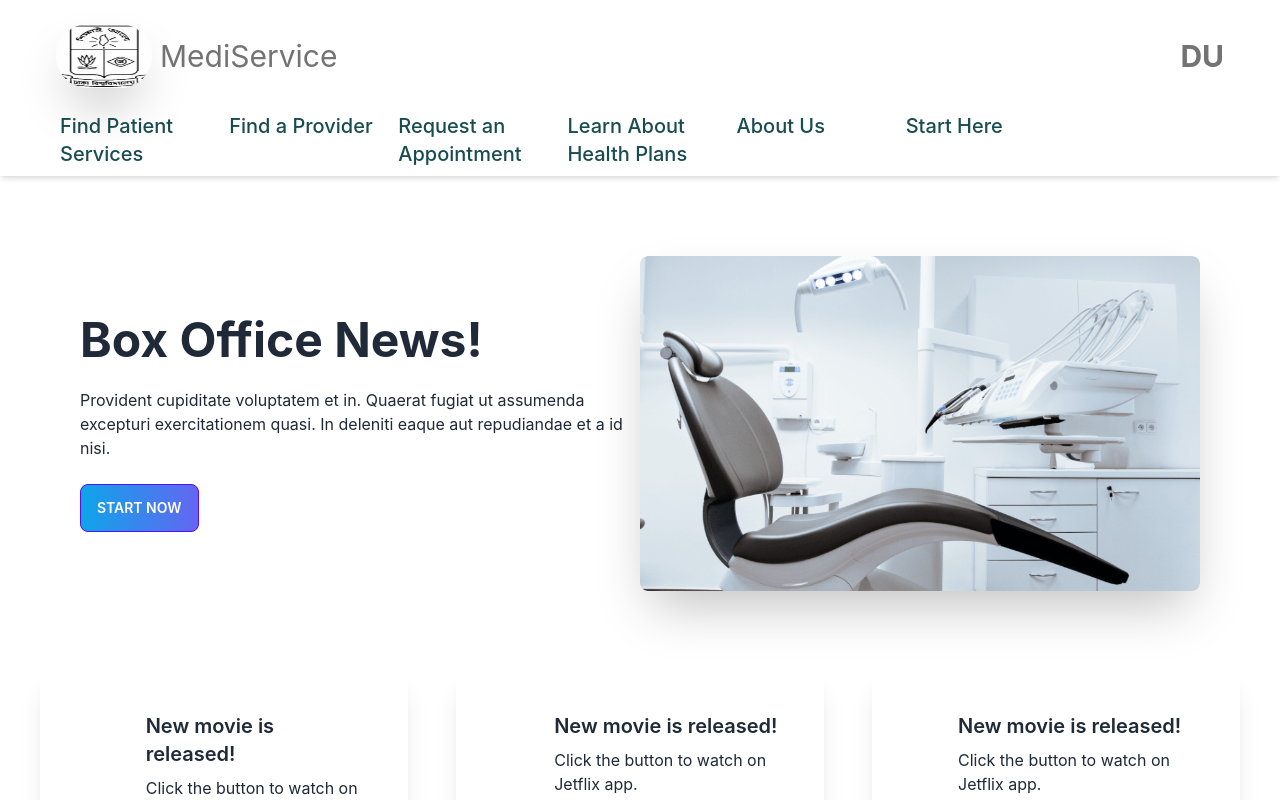
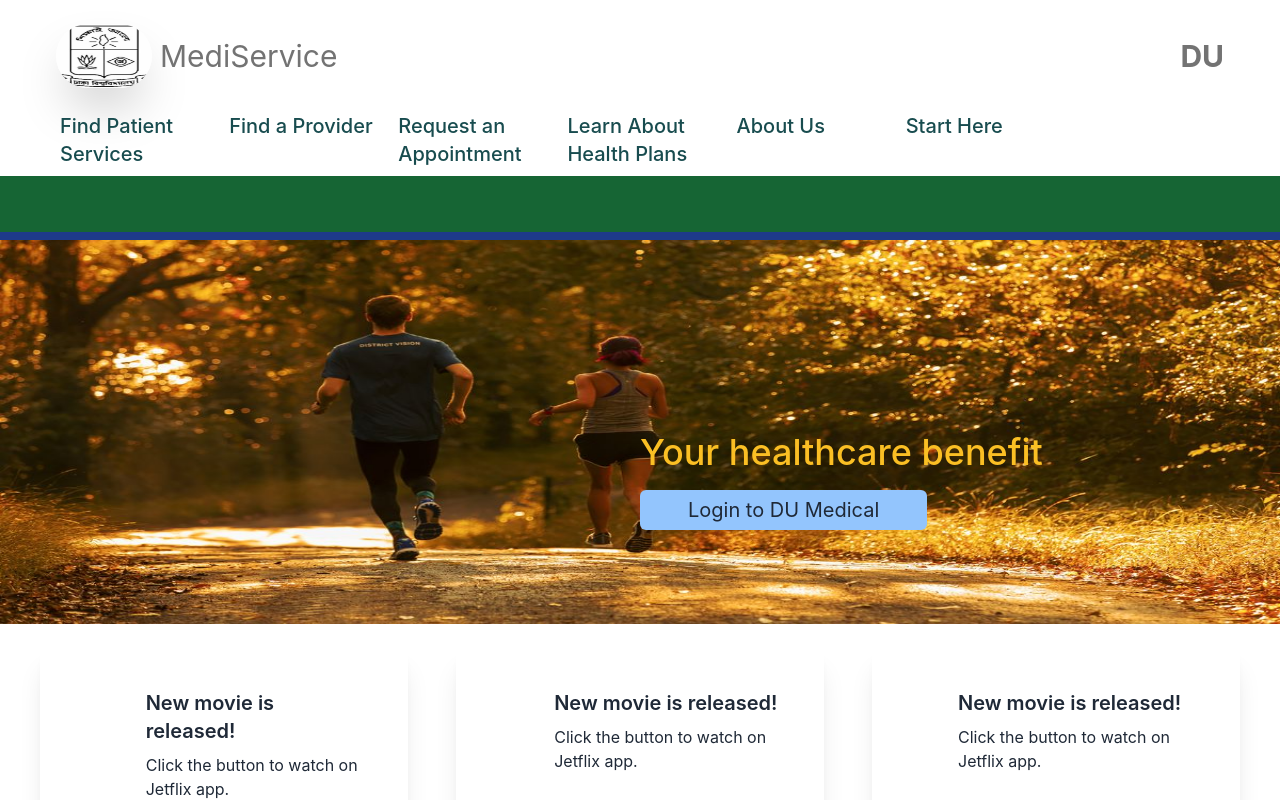
Before and after one commit to easakibahmad/mediService, a React (Create React App) app: page / in a window 1280 px wide. Shown: the top 800 px of the page. Built offline with nearby package versions, Linux system fonts and the light colour scheme; no server answers.

Commit message:
homepage banner modified

```diff
--- a/src/Pages/Home/Banner/Banner.js
+++ b/src/Pages/Home/Banner/Banner.js
@@ -1,22 +1,28 @@
 import React from "react";
 import chair from "../../../../src/assets/images/chair.png";
+import healthCare from "../../../../src/assets/images/health.jpg";
 import PrimaryButton from "../../../components/primaryButton/PrimaryButton";
+import { Link } from "react-router-dom";
 
 const Banner = () => {
   return (
-    <div className="m-16">
-      <div className="hero">
-        <div className="hero-content flex-col lg:flex-row-reverse">
-          <img src={chair} className="lg:w-1/2 rounded-lg shadow-2xl" alt="" />
-          <div>
-            <h1 className="text-5xl font-bold">Box Office News!</h1>
-            <p className="py-6">
-              Provident cupiditate voluptatem et in. Quaerat fugiat ut assumenda
-              excepturi exercitationem quasi. In deleniti eaque aut repudiandae
-              et a id nisi.
-            </p>
-            <PrimaryButton>Start Now</PrimaryButton>
-          </div>
+    <div className="">
+      <div class="relative">
+        <img
+          className="w-full md:h-96 h-48"
+          src={healthCare}
+          alt="health-care"
+        />
+        <div className="md:absolute md:top-1/2 md:left-1/2 md:block grid grid-cols-1 md:my-0 my-6">
+          <h1 className="md:text-amber-400 md:mt-0 -mt-5 mb-2 lg:text-4xl md:text-2xl text-xl md:mb-6 font-medium">
+            Your healthcare benefit
+          </h1>
+          <Link
+            to="/login"
+            class=" w-1/2 mx-auto md:text-xl text-sm py-2 px-12 bg-blue-300 rounded-md cursor-pointer hover:bg-blue-200 "
+          >
+            Login to DU Medical
+          </Link>
         </div>
       </div>
     </div>
--- a/src/Pages/Home/Home.js
+++ b/src/Pages/Home/Home.js
@@ -9,6 +9,8 @@ import Testimonial from "./Testimonial/Testimonial";
 const Home = () => {
   return (
     <div>
+      <div className="md:h-14 h-8 bg-green-800"></div>
+      <div className="md:h-2 h-1 bg-blue-900"></div>
       <Banner></Banner>
       <InfoCards></InfoCards>
       <Services></Services>
```
Also changed, not shown: src/assets/images/health.jpg (added).
